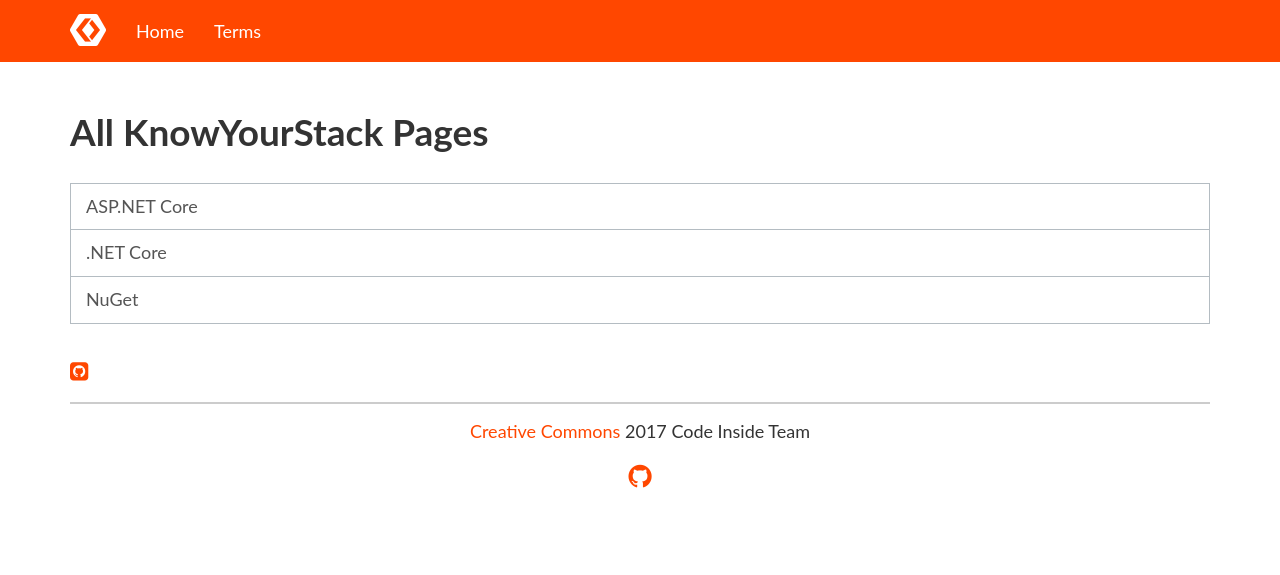
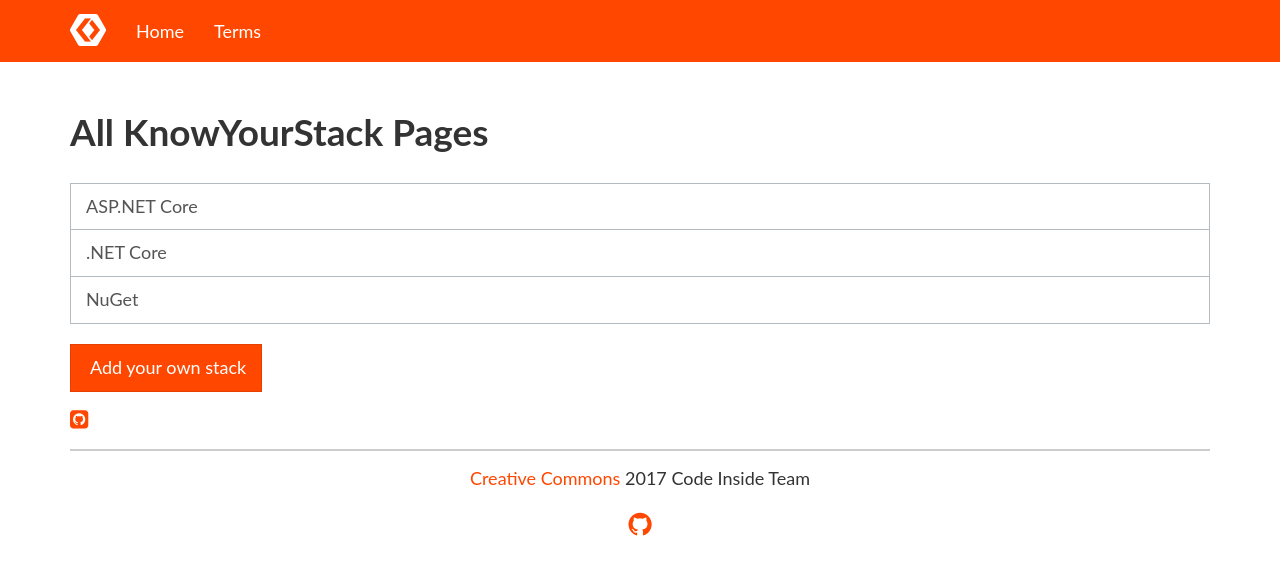
Before and after one commit to Code-Inside/KnowYourStack, a Jekyll site: the page built from index.md, in a window 1280 px wide. Shown: the top 575 px of the page. Built offline with Jekyll 4.4.1, drawn with Linux system fonts in a browser that asks for light colours; nearby versions of some CDN libraries.

Commit message:
Update index.md

```diff
--- a/index.md
+++ b/index.md
@@ -13,6 +13,12 @@
                 <a href="{{page.url}}" class="list-group-item">{{page.title}}</a>
       {% endfor %}
       </div>
+
+      <div class="btn-group btn-block ">
+      <a href="{{ site.github_repo_url }}issues/new" class="btn btn-primary">
+        <i class="fa fa-fork" aria-hidden="true"></i> Add your own stack
+      </a>
+      </div>
     </div>
     </div>
 
```
